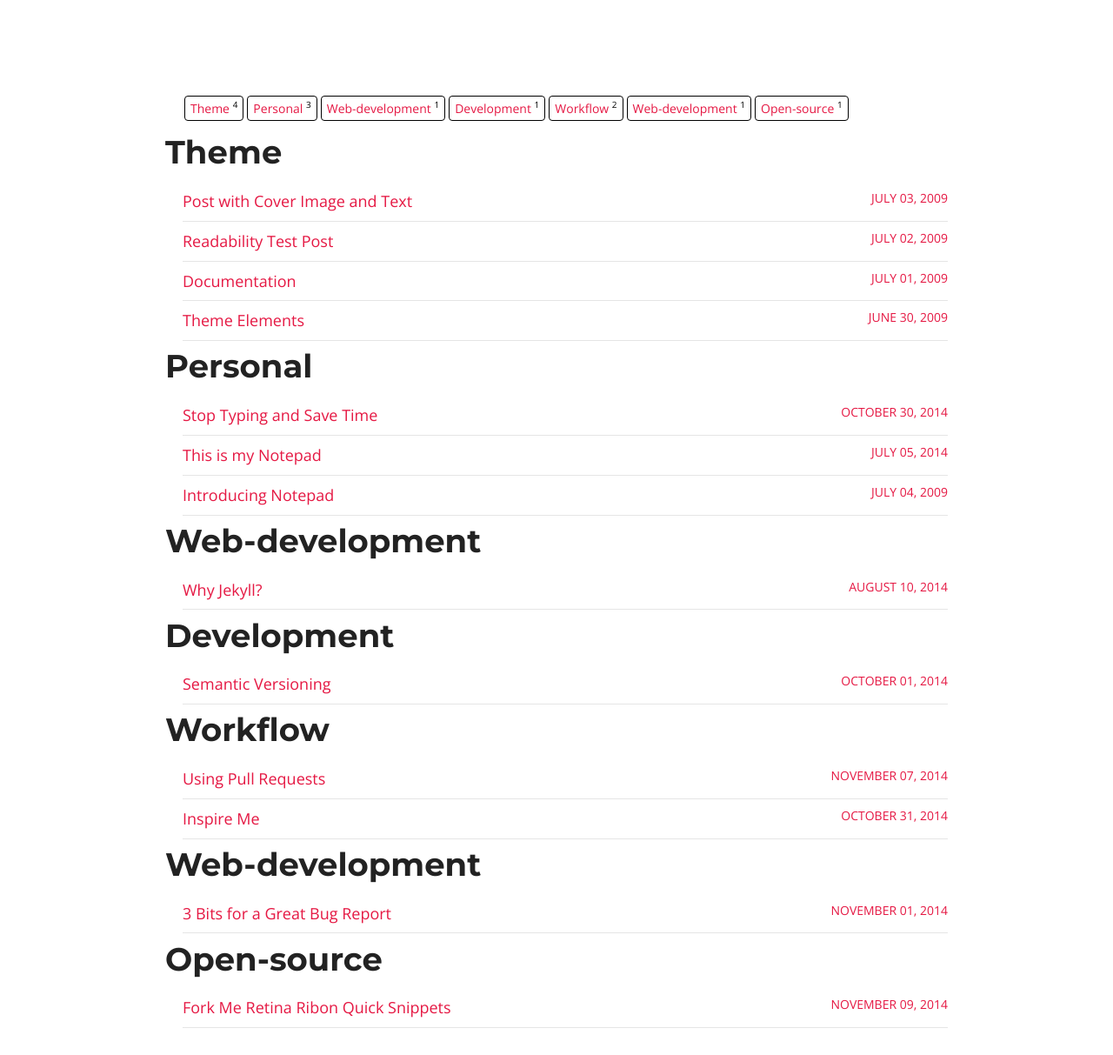
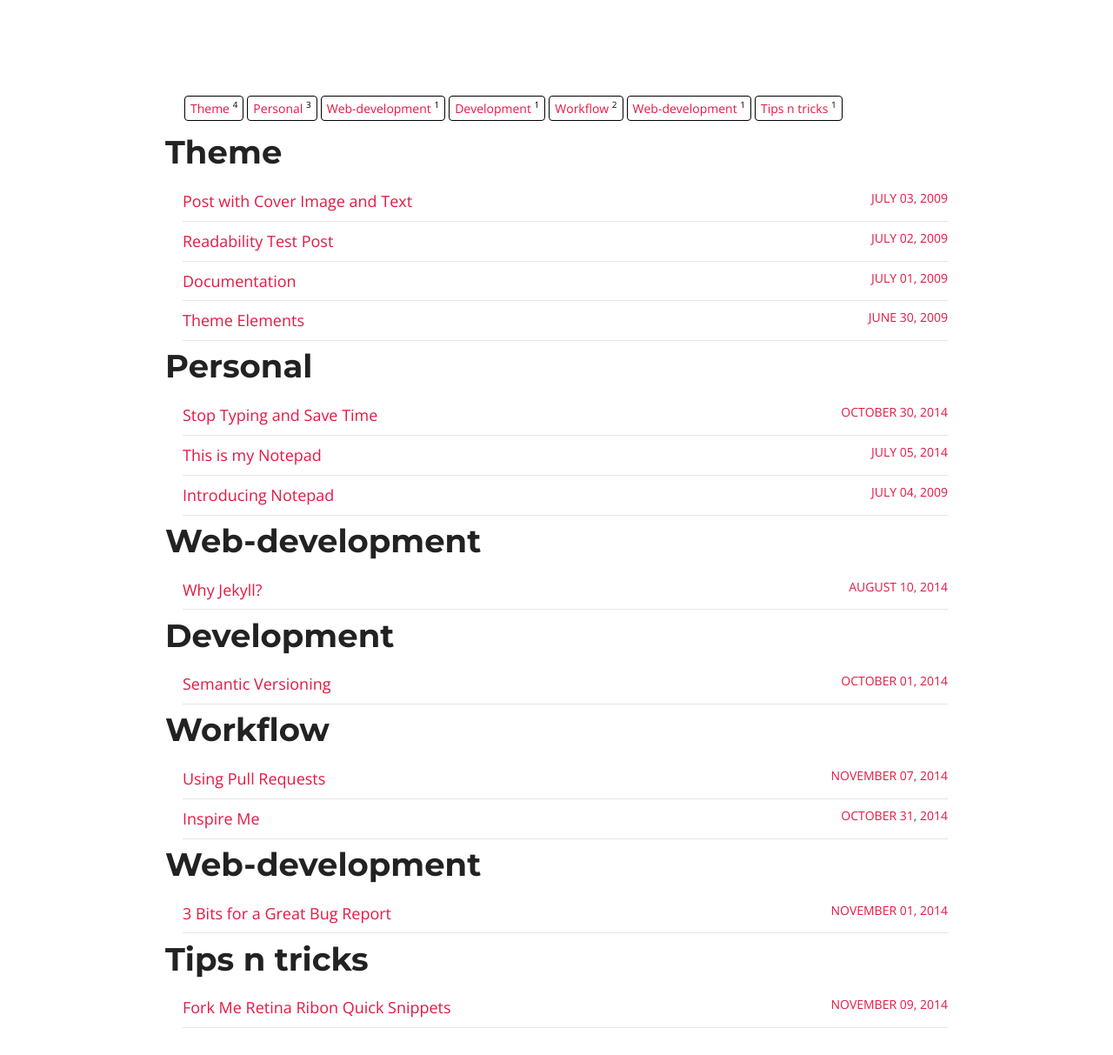
Before and after one commit to roachhd/notepad, a Jekyll site: the page built from categories.html, in a window 1280 px wide. Shown: the part 274-1487 px from the top of the page at 87% size. Built offline with Jekyll 4.4.1, drawn with Linux system fonts in a browser that asks for light colours; nearby versions of some CDN libraries.

Commit message:
Update 2014-11-09-hello-retina-ribbons.md

```diff
--- a/_posts/2014-11-09-hello-retina-ribbons.md
+++ b/_posts/2014-11-09-hello-retina-ribbons.md
@@ -1,12 +1,11 @@
 ---
 title: Fork Me Retina Ribon Quick Snippets
 description: "Easy drop in retina Fork Me ribbons for GitHub projects"
-categories: Open-Source
+category: Tips n Tricks
 tags: [geek]
 author: Katie Ball
 comments: false
 share: true
-
 ---
 
 Goodbye blurry *Fork Me* ribbons and hello *Retina image*. These great ribbons crafted by [Aral](https://aralbalkan.com/scribbles/fork-me-on-github-retina-ribbons/) and are super easy to slip into your open source project page.
```
